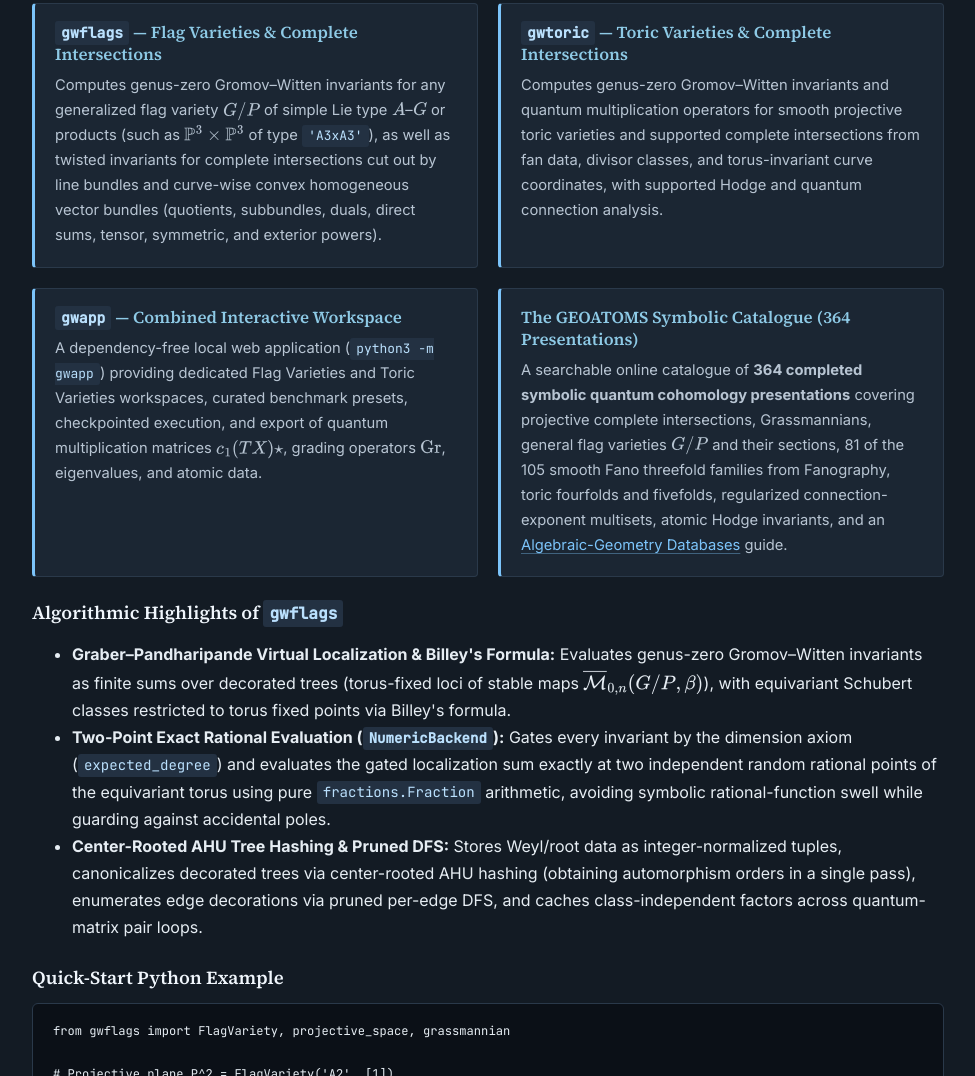
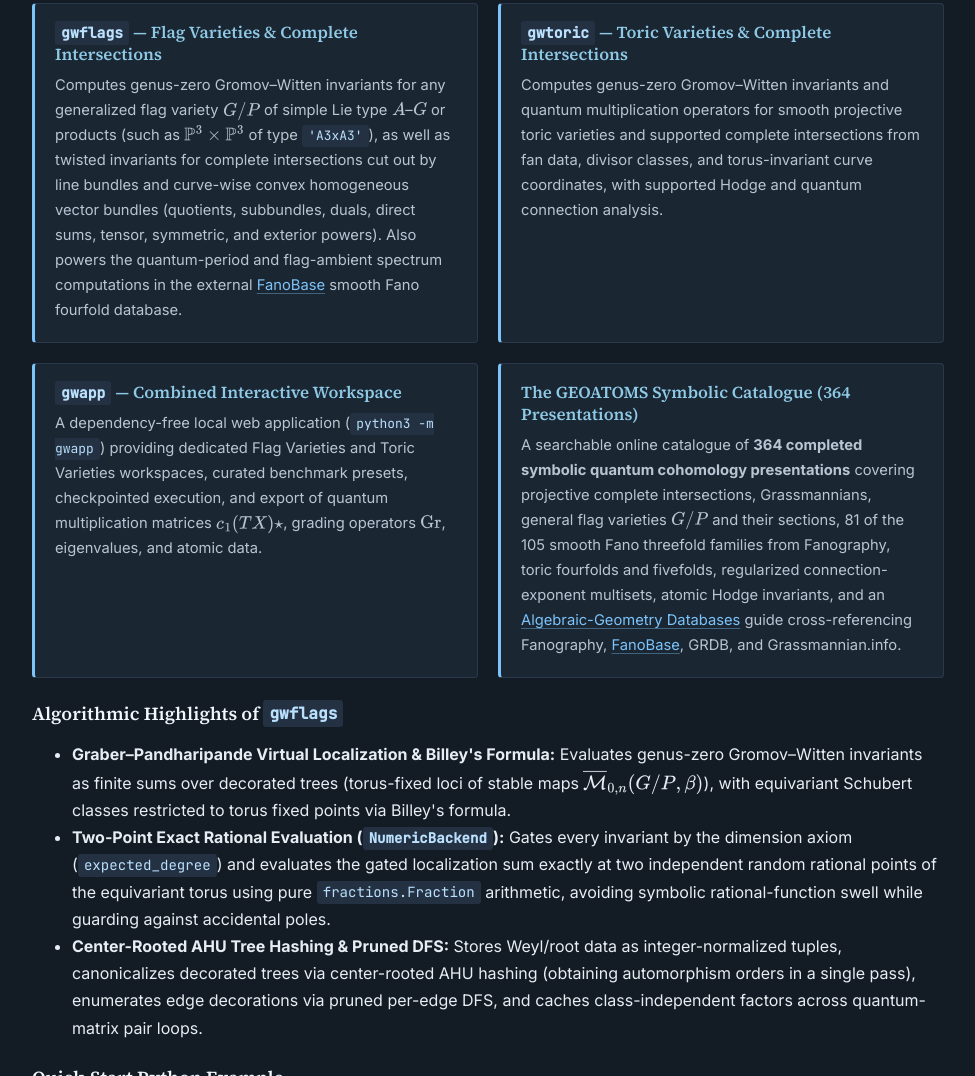
Before and after one commit to leonardofcavenaghi/leonardofcavenaghi.github.io, a plain HTML site: page geoatoms.html in a window 1280 px wide. Shown: the part 1016-2092 px from the top of the page, without its empty margins (152-1127 px from the left). Drawn offline with nearby package versions, Linux system fonts and the light colour scheme.

Commit message:
Reference FanoBase smooth Fano fourfold database on GEOATOMS software page

```diff
--- a/geoatoms.html
+++ b/geoatoms.html
@@ -71,7 +71,7 @@
       <div class="specialty-card">
         <h3><code>gwflags</code> — Flag Varieties &amp; Complete Intersections</h3>
         <p>
-          Computes genus-zero Gromov–Witten invariants for any generalized flag variety $G/P$ of simple Lie type $A$–$G$ or products (such as $\mathbb{P}^3 \times \mathbb{P}^3$ of type <code>'A3xA3'</code>), as well as twisted invariants for complete intersections cut out by line bundles and curve-wise convex homogeneous vector bundles (quotients, subbundles, duals, direct sums, tensor, symmetric, and exterior powers).
+          Computes genus-zero Gromov–Witten invariants for any generalized flag variety $G/P$ of simple Lie type $A$–$G$ or products (such as $\mathbb{P}^3 \times \mathbb{P}^3$ of type <code>'A3xA3'</code>), as well as twisted invariants for complete intersections cut out by line bundles and curve-wise convex homogeneous vector bundles (quotients, subbundles, duals, direct sums, tensor, symmetric, and exterior powers). Also powers the quantum-period and flag-ambient spectrum computations in the external <a href="https://type-a.fanobase.net/" target="_blank">FanoBase</a> smooth Fano fourfold database.
         </p>
       </div>
       <div class="specialty-card">
@@ -89,7 +89,7 @@
       <div class="specialty-card">
         <h3>The GEOATOMS Symbolic Catalogue (364 Presentations)</h3>
         <p>
-          A searchable online catalogue of <strong>364 completed symbolic quantum cohomology presentations</strong> covering projective complete intersections, Grassmannians, general flag varieties $G/P$ and their sections, 81 of the 105 smooth Fano threefold families from Fanography, toric fourfolds and fivefolds, regularized connection-exponent multisets, atomic Hodge invariants, and an <a href="https://leonardofcavenaghi.github.io/atomicdecompositions/catalog/databases/" target="_blank">Algebraic-Geometry Databases</a> guide.
+          A searchable online catalogue of <strong>364 completed symbolic quantum cohomology presentations</strong> covering projective complete intersections, Grassmannians, general flag varieties $G/P$ and their sections, 81 of the 105 smooth Fano threefold families from Fanography, toric fourfolds and fivefolds, regularized connection-exponent multisets, atomic Hodge invariants, and an <a href="https://leonardofcavenaghi.github.io/atomicdecompositions/catalog/databases/" target="_blank">Algebraic-Geometry Databases</a> guide cross-referencing Fanography, <a href="https://type-a.fanobase.net/" target="_blank">FanoBase</a>, GRDB, and Grassmannian.info.
         </p>
       </div>
     </div>
```
